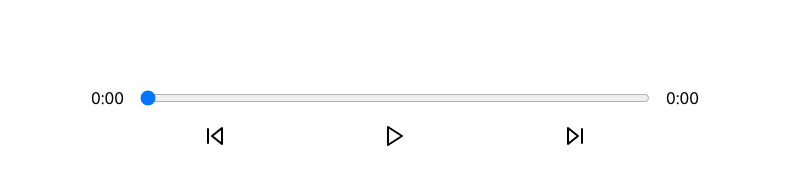
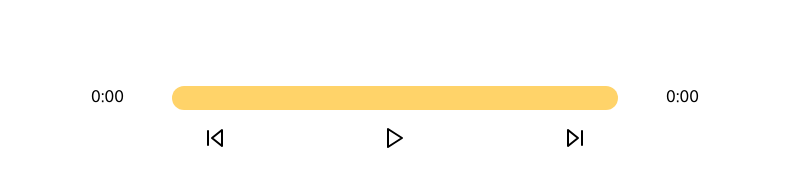
Before and after one commit to vishnuk7/React-Music-Player, a React (Create React App) app: page / in a window 1280 px wide. Shown: the part 574-750 px from the top of the page, without its empty margins (245-1034 px from the left). Built offline with nearby package versions, Linux system fonts and the light colour scheme.

Commit message:
style input range

```diff
--- a/src/styles/_player.scss
+++ b/src/styles/_player.scss
@@ -6,13 +6,65 @@
 	justify-content: center;
 }
 
+@mixin track {
+	background: rgb(204, 204, 204);
+	border-radius: 1rem;
+	height: 1.5rem;
+}
+
+@mixin thumb() {
+	height: 1rem;
+	width: 1rem;
+	border: none;
+	background: transparent;
+}
+
+@mixin fill {
+	height: 100%;
+	border-radius: 1rem;
+}
+
 .time-control {
 	width: 50%;
 	display: flex;
 	input {
 		width: 100%;
-		padding: '1rem 2rem';
+		-moz-appearance: none;
+		appearance: none;
+		-webkit-appearance: none;
+		cursor: pointer;
+		padding: 1rem 2rem;
 	}
+	input[type='range'] {
+		&:focus {
+			outline: $yellow;
+		}
+
+		&::-webkit-slider-runnable-track {
+			@include track();
+			background: $yellow;
+		}
+
+		&::-moz-range-track {
+			@include track();
+		}
+
+		//thumb for firefox and chrome
+		&::-webkit-slider-thumb {
+			-webkit-appearance: none;
+			@include thumb();
+		}
+		&::-moz-range-thumb {
+			-moz-appearance: none;
+			@include thumb();
+		}
+
+		//progress fill
+		&::-moz-range-progress {
+			@include fill();
+		}
+	}
+
 	p {
 		padding: 1rem;
 	}
```
Also changed, not shown: 1 other file (tests, documents, lock files or other folders).
